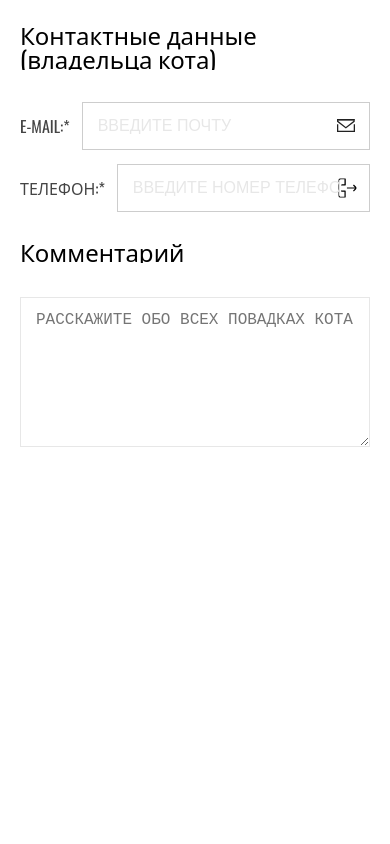
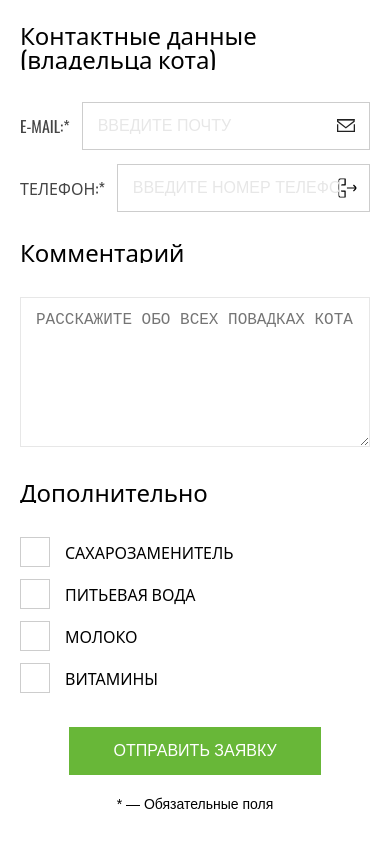
Before and after one commit to ulyalazutina/cat-food, a website built with webpack: page src/program.html in a window 390 px wide. Shown: the part 732-1576 px from the top of the page. Before the commit the page ends 1211 px from the top, so only its background shows below. Built offline with nearby package versions, Linux system fonts and the light colour scheme.

Commit message:
Адаптивная верстка блока "Дополнительно"

```diff
--- a/src/program.html
+++ b/src/program.html
@@ -150,6 +150,53 @@
           ></textarea>
         </div>
       </section>
+      <section class="dop">
+        <h3 class="subtitle">Дополнительно</h3>
+        <div class="dop__wrapper center">
+          <fieldset class="dop__box" id="optionally">
+            <label class="dop__label">
+              <input
+              class="dop__checkbox"
+              type="checkbox"
+              id="sweetener"
+              name="optionally"
+              />
+              сахарозаменитель
+            </label>
+            <label class="dop__label">
+              <input
+              class="dop__checkbox"
+              type="checkbox"
+              id="water"
+              name="optionally"
+              />
+              питьевая вода
+            </label>
+            <label class="dop__label">
+              <input
+              class="dop__checkbox"
+              type="checkbox"
+              id="milk"
+              name="optionally"
+              />
+              молоко
+            </label>
+            <label class="dop__label">
+              <input
+              class="dop__checkbox"
+              type="checkbox"
+              id="vitamins"
+              name="optionally"
+              />
+              витамины
+            </label>
+          </fieldset>
+          <div class="dop__wrap">
+            <button class="dop__btn" type="button">отправить заявку</button>
+            <p class="dop__text">* — Обязательные поля</p>
+          </div>
+        </div>
+      </section>
     </main>
   </body>
 </html>
--- a/src/styles/adaptive.sass
+++ b/src/styles/adaptive.sass
@@ -119,6 +119,21 @@
     .other__banner
         background-image: url('../img/gift-bg-tablet.jpeg')
         align-items: center
+    .dop
+        padding-bottom: 72px
+        &__wrapper
+            margin-top: 57px
+            gap: 54px
+        &__box
+            grid-template-columns: repeat(2, 1fr)
+            gap: 32px
+            justify-items: start
+        &__wrap
+            gap: 61px
+        &__btn
+            padding: 14px 45px
+
+
 
 @media (max-width: 1024px)
     .center
@@ -496,6 +511,30 @@
             padding: 13px 15px
             &:placeholder
                 font-size: inherit
+    .dop
+        padding-bottom: 32px
+        &__wrapper
+            margin-top: 34px
+            gap: 34px
+        &__box
+            grid-template-columns: repeat(1, 1fr)
+            gap: 12px
+        &__label
+            gap: 15px
+            font-size: 16px
+            line-height: 18px
+        &__checkbox
+            width: 30px
+            height: 30px
+        &__wrap
+            gap: 21px
+            justify-content: center
+        &__btn
+            padding: 14px 44px
+            font-size: 16px
+        &__text
+            font-size: 14px
+
 
 @media (max-width: 400px)
     .subtitle::before, .subtitle::after
--- a/src/styles/program.sass
+++ b/src/styles/program.sass
@@ -103,3 +103,53 @@
         border: 1px solid rgb(231, 231, 231)
         &:placeholder
             font-size: inherit
+
+.dop
+    padding-bottom: 82px
+    &__wrapper
+        margin-top: 87px
+        display: grid
+        gap: 61px
+    &__box
+        display: grid
+        grid-template-columns: repeat(4, 1fr)
+        justify-content: space-between
+        align-items: center
+        gap: 50px
+        border: none
+        justify-items: center
+    &__label
+        display: flex
+        align-items: center
+        text-wrap: nowrap
+        gap: 19px
+        @include font(30px, 400, $base-color-text, 20px)
+        text-transform: uppercase
+    &__checkbox
+        appearance: none
+        border: 1px solid rgb(205, 205, 205)
+        width: 40px
+        height: 40px
+        &:checked
+            appearance: none
+            border: 1px solid rgb(205, 205, 205)
+            background-color: transparent
+            background-image: url('../img/check.svg')
+            background-repeat: no-repeat
+            background-position: center
+    &__wrap
+        display: flex
+        gap: 81px
+        flex-wrap: wrap
+        align-items: center
+    &__btn
+        padding: 14px 188px
+        @include font(20px, 400, $lignt-color-text, 20px)
+        text-transform: uppercase
+        text-align: center
+        border: none
+        outline: none
+        background-color: $accent-color
+    &__text
+        @include font(16px, 400, $base-color-text)
+        font-family: $font-text
```
Also changed, not shown: src/img/check.svg (added).
